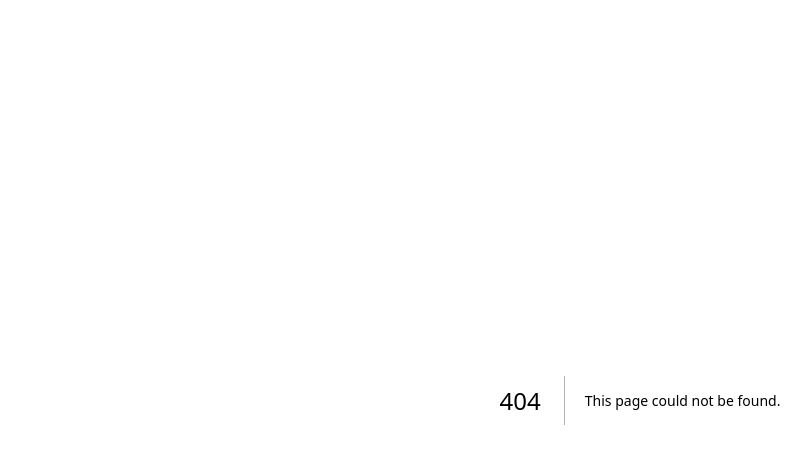
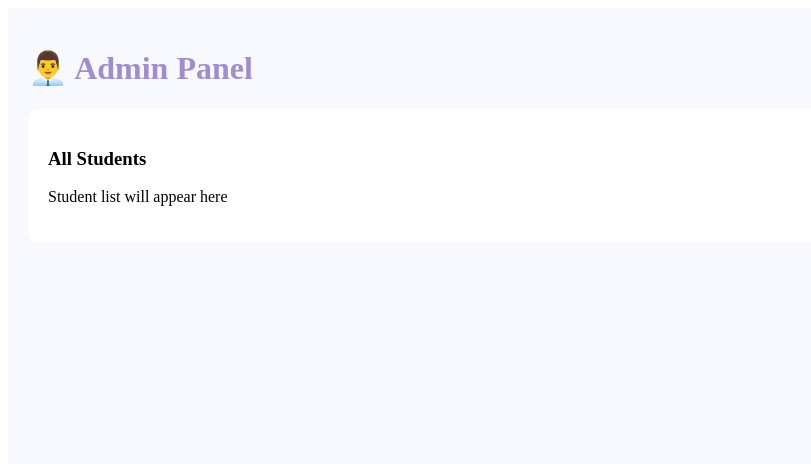
Before and after one commit to kavadihemalatha0317/srit-mi-portal, a Next.js app: page /adimin in a window 1280 px wide. Before the commit this address had no page. Shown: the top 464 px of the page, without its empty margins (0-811 px from the left). Built offline with nearby package versions, Linux system fonts and the light colour scheme.

Commit message:
Create adimin.jsx

```diff
--- /dev/null
+++ b/pages/adimin.jsx
@@ -0,0 +1,11 @@
+export default function Admin() {
+  return (
+    <div style={{minHeight:"100vh", background:"#f8f9ff", padding:"20px"}}>
+      <h1 style={{color:"#a18cd1"}}>👨‍💼 Admin Panel</h1>
+      <div style={{background:"white", padding:"20px", borderRadius:"10px", marginTop:"20px"}}>
+        <h3>All Students</h3>
+        <p>Student list will appear here</p>
+      </div>
+    </div>
+  )
+}
```
